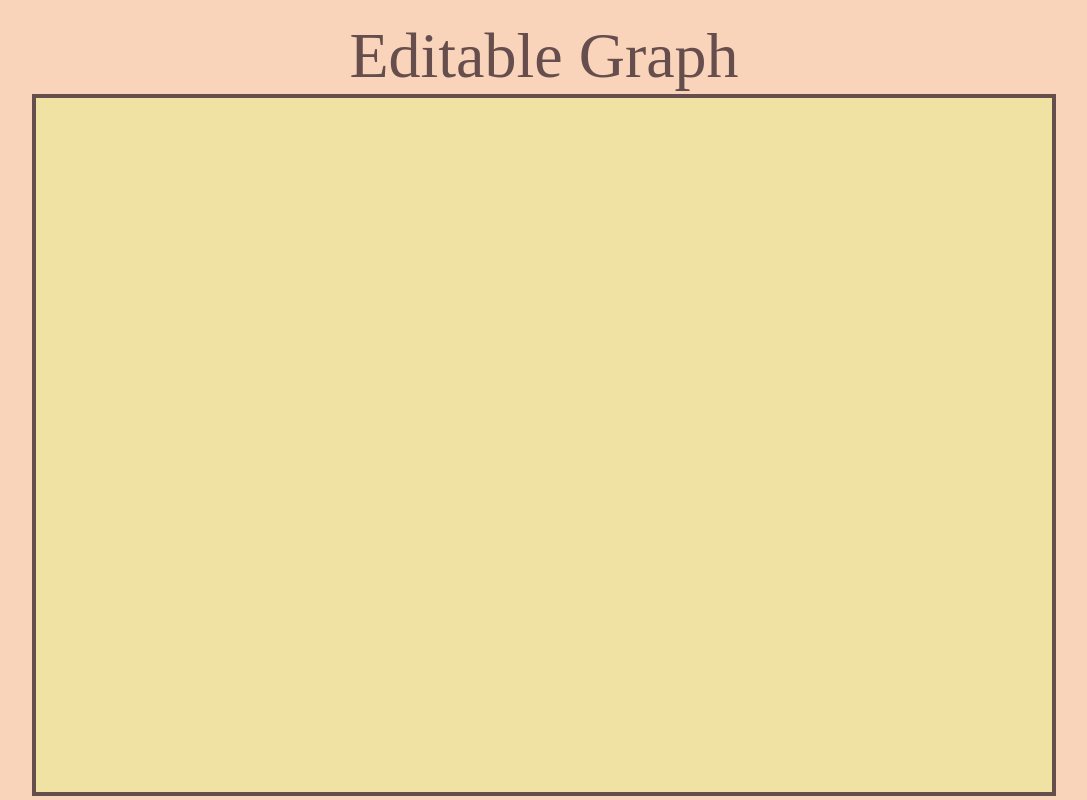
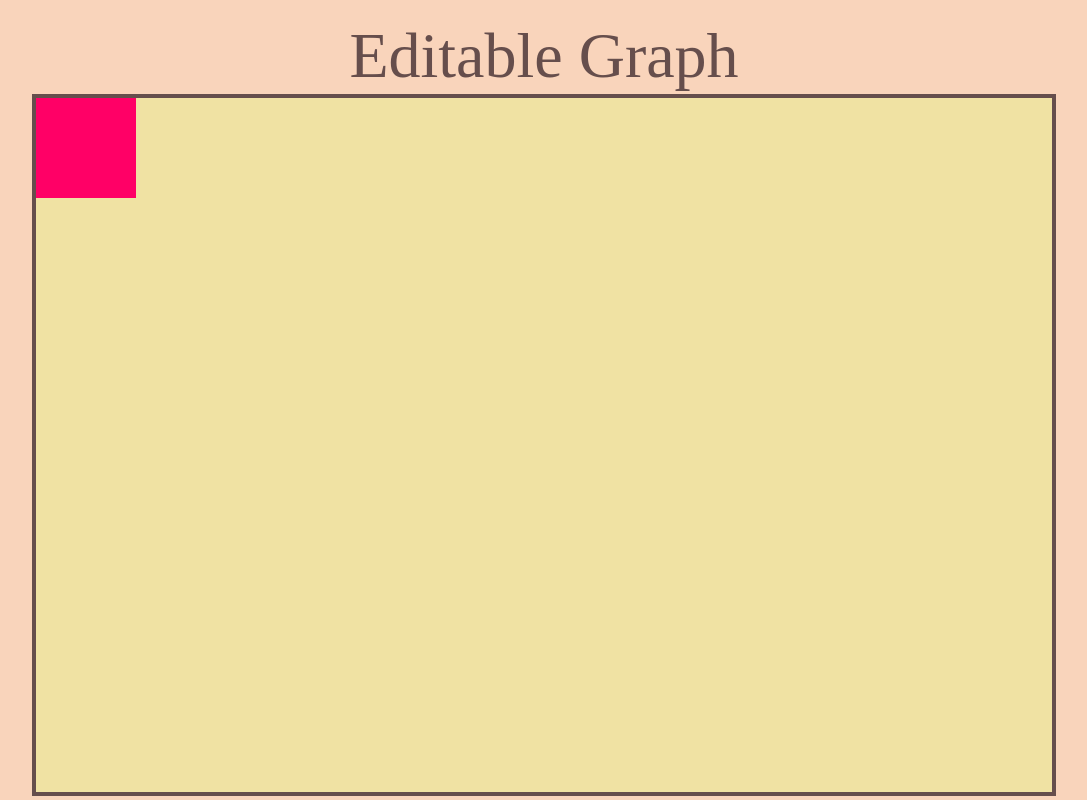
Before and after one commit to revilossor/ReactEditableGraph, a Next.js app: page / in a window 1280 px wide. Shown: the whole page, without its empty margins (96-1183 px from the left). Built offline with nearby package versions, Linux system fonts and the light colour scheme; a web font is replaced by a local one.

Commit message:
render svg

```diff
--- a/components/EditableGraph.js
+++ b/components/EditableGraph.js
@@ -1,4 +1,4 @@
-import { Fragment, Component } from "react";
+import { Component } from "react";
 import styled from "styled-components";
 
 const Container = styled.div`
@@ -19,6 +19,15 @@ export default class EditableGraph extends Component {
   };
 
   render() {
-    return <Container />;
+    console.log("::render::");
+    console.dir({ graph: this.state.graph });
+
+    return (
+      <Container>
+        <svg width={this.props.width} height={this.props.height}>
+          <rect width="100" height="100" fill="#f06" />
+        </svg>
+      </Container>
+    );
   }
 }
--- a/pages/index.js
+++ b/pages/index.js
@@ -15,8 +15,22 @@ const Index = props => (
         Editable Graph
       </Text>
     </Container>
-    <EditableGraph graph="" />
+    <EditableGraph width="100%" height="100%" graph={props.graph} />
   </Layout>
 );
 
+Index.getInitialProps = function() {
+  return {
+    graph: {
+      nodes: [{ id: "1", x: 100, y: 80 }, { id: "2", x: 200, y: 30 }],
+      edges: [
+        {
+          start: { node: "1", port: "out_0", points: [{ x: 100, y: 100 }] },
+          end: { node: "2", port: "in_1", points: [{ x: 100, y: 120 }] }
+        }
+      ]
+    }
+  };
+};
+
 export default Index;
```
